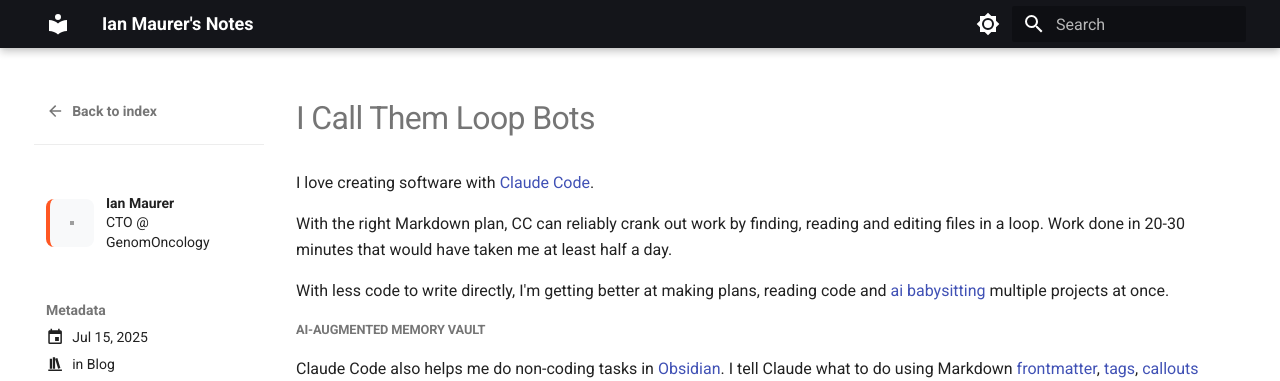
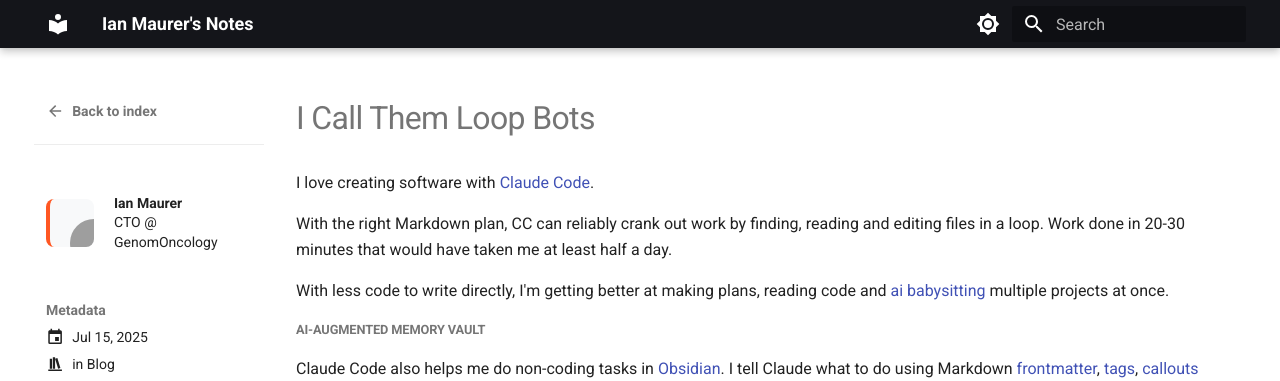
Before and after one commit to imaurer/imaurer.github.io, an MkDocs documentation site: the page built from docs/blog/posts/2025-07-15-i-call-them-loop-bots.md, in a window 1280 px wide. Shown: the top 381 px of the page. Built offline with MkDocs 1.6.1 and Material for MkDocs 9.7.7, drawn with Linux system fonts in a browser that asks for light colours; grey boxes are pictures that could not be loaded.

Commit message:
Fix blog post author avatar sizing
- Target correct classes: .md-post__authors and .md-author--long
- Force 48x48px size on author images in blog posts
- Add proper flexbox layout for author profile section

🤖 Generated with [Claude Code](https://claude.ai/code)

Co-Authored-By: Claude <noreply@anthropic.com>

```diff
--- a/docs/stylesheets/extra.css
+++ b/docs/stylesheets/extra.css
@@ -269,6 +269,31 @@
   display: block;
 }
 
+/* Fix for blog post author images */
+.md-post__authors .md-author img,
+.md-author--long img {
+  width: 48px !important;
+  height: 48px !important;
+  min-width: 48px !important;
+  min-height: 48px !important;
+  border-radius: 50%;
+  object-fit: cover;
+  display: block;
+}
+
+.md-post__profile {
+  display: flex;
+  align-items: center;
+  gap: 1rem;
+}
+
+.md-author.md-author--long {
+  display: block;
+  width: 48px !important;
+  height: 48px !important;
+  flex-shrink: 0;
+}
+
 /* Print styles */
 @media print {
   .md-typeset .md-author,
```
